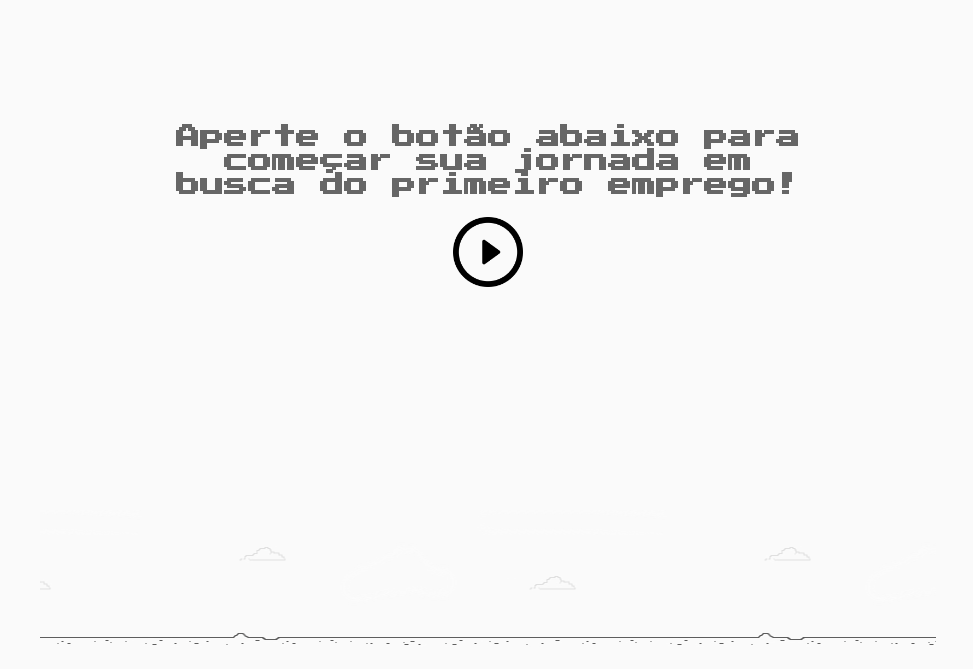
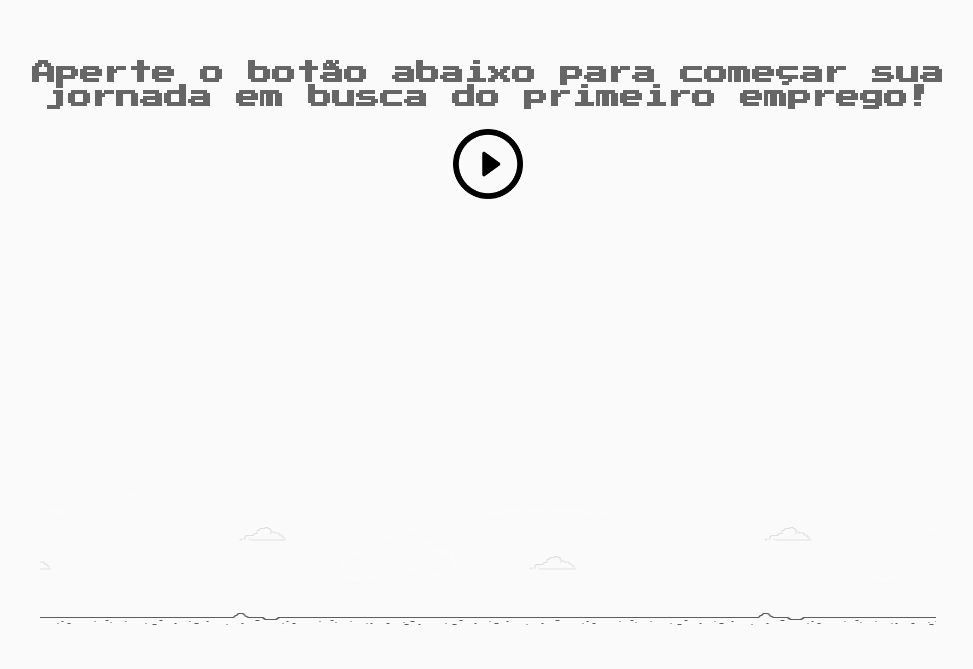
Before and after one commit to marcussenise/dev-junior-game, a plain HTML site: page index.html in a window 1280 px wide. Shown: the part 131-800 px from the top of the page, without its empty margins (152-1125 px from the left). Drawn offline with Linux system fonts and the light colour scheme.

Commit message:
reposicionamento de alguns elementos

```diff
--- a/style.css
+++ b/style.css
@@ -62,11 +62,11 @@ body{
 .game-over, .start{
     /* font-size: medium; */
     text-align: center;
-    margin-top: 20%;
+    margin-top: 15%;
 }
 
 .start{
-    max-width: 50%;
+    min-width: 80%;
     margin-left: 50%;
     transform: translateX(-50%);
 }
@@ -114,7 +114,7 @@ body{
     background-repeat: repeat-x;
     animation: slideright 1000s infinite linear;
     width: 70%;
-    height: 30%;
+    height: 35%;
     margin-left: 50%;
     transform: translateX(-50%);
 }
```
